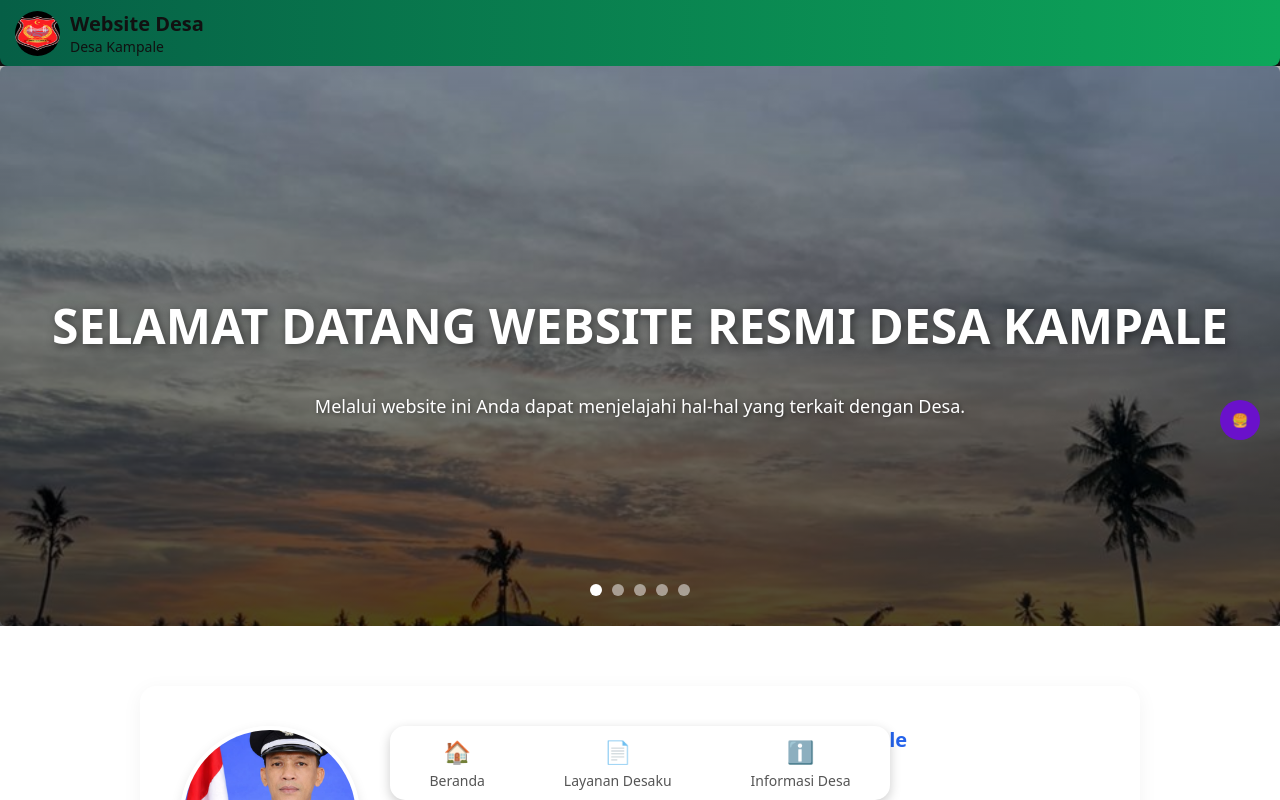
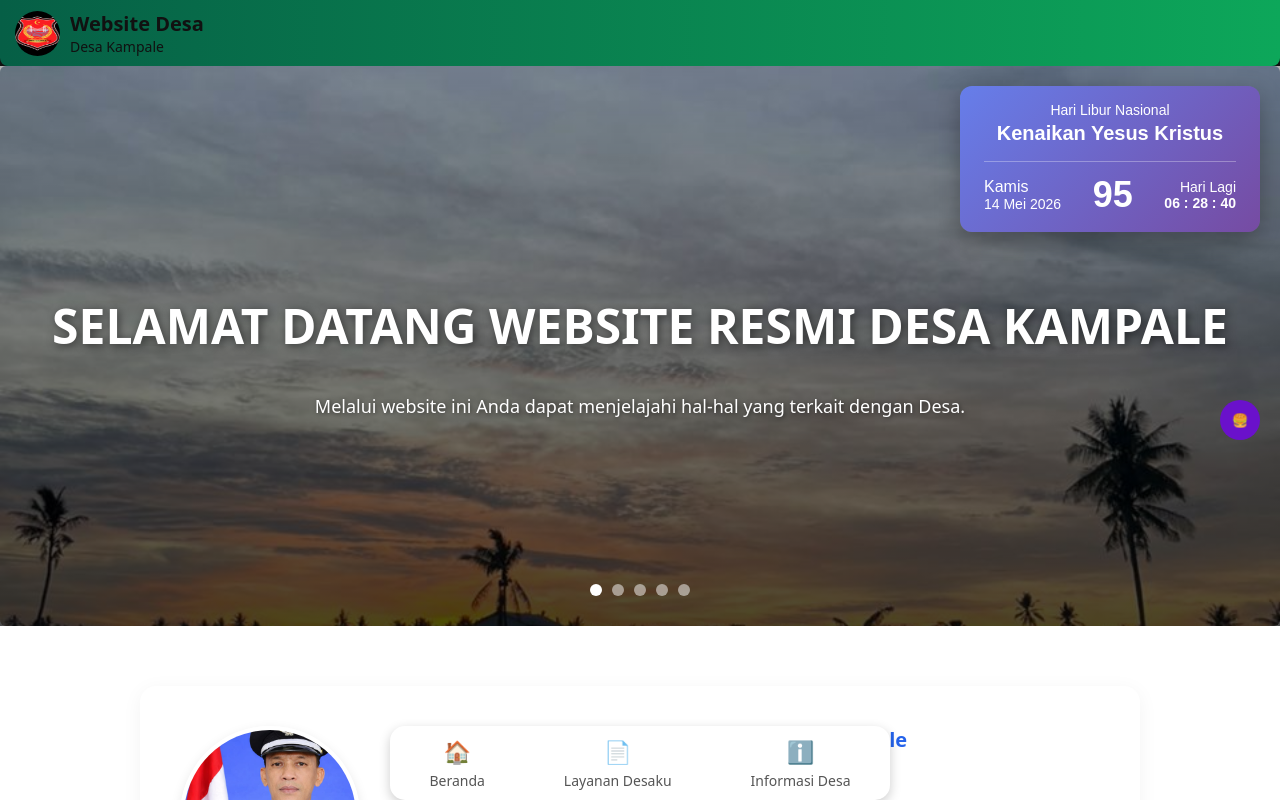
Before and after one commit to pemerintahdesakampale-alt/aplikasi-desa-kampale, a Next.js app: page / in a window 1280 px wide. Shown: the top 800 px of the page. Built offline with nearby package versions, Linux system fonts and the light colour scheme.

Commit message:
Memasang widget kalender di halaman Hero

```diff
--- a/src/components/beranda/Hero.tsx
+++ b/src/components/beranda/Hero.tsx
@@ -1,6 +1,7 @@
 'use client';
 
 import { useState, useEffect } from 'react';
+import KalenderWidget from './KalenderWidget'; // <-- Ini kode import yang baru ditambahkan
 
 export default function Hero() {
   // Daftar foto hero (sesuaikan nama file Anda)
@@ -123,6 +124,9 @@ export default function Hero() {
         ))}
       </div>
 
+      {/* WIDGET KALENDER DITAMBAHKAN DI SINI */}
+      <KalenderWidget />
+
       {/* Animation Styles */}
       <style jsx global>{`
         @keyframes fadeInDown {
--- /dev/null
+++ b/src/components/beranda/KalenderWidget.tsx
@@ -0,0 +1,74 @@
+'use client';
+
+import { useState, useEffect } from 'react';
+
+export default function KalenderWidget() {
+  const [mounted, setMounted] = useState(false);
+  const [timeLeft, setTimeLeft] = useState({ days: 0, hours: 0, minutes: 0, seconds: 0 });
+
+  // Atur tanggal tujuan (14 Mei 2026, 00:00:00)
+  const targetDate = new Date('2026-05-14T00:00:00').getTime();
+
+  useEffect(() => {
+    setMounted(true);
+    const interval = setInterval(() => {
+      const now = new Date().getTime();
+      const distance = targetDate - now;
+
+      if (distance < 0) {
+        clearInterval(interval);
+        return;
+      }
+
+      setTimeLeft({
+        days: Math.floor(distance / (1000 * 60 * 60 * 24)),
+        hours: Math.floor((distance % (1000 * 60 * 60 * 24)) / (1000 * 60 * 60)),
+        minutes: Math.floor((distance % (1000 * 60 * 60)) / (1000 * 60)),
+        seconds: Math.floor((distance % (1000 * 60)) / 1000),
+      });
+    }, 1000);
+
+    return () => clearInterval(interval);
+  }, [targetDate]);
+
+  // Mencegah error di Next.js
+  if (!mounted) return null;
+
+  return (
+    <div style={{
+      position: 'absolute', // Membuatnya melayang di atas gambar
+      top: '20px',
+      right: '20px',
+      zIndex: 50, // Memastikan tidak tertutup elemen lain
+      background: 'linear-gradient(135deg, #667eea 0%, #764ba2 100%)', // Warna ungu gradasi
+      color: 'white',
+      padding: '16px 24px',
+      borderRadius: '12px',
+      boxShadow: '0 8px 24px rgba(0,0,0,0.3)',
+      fontFamily: 'sans-serif',
+      textAlign: 'center',
+      minWidth: '300px'
+    }}>
+      <div style={{ fontSize: '14px', marginBottom: '4px' }}>Hari Libur Nasional</div>
+      <div style={{ fontSize: '20px', fontWeight: 'bold', marginBottom: '16px' }}>Kenaikan Yesus Kristus</div>
+
+      <div style={{ display: 'flex', justifyContent: 'space-between', alignItems: 'center', borderTop: '1px solid rgba(255,255,255,0.3)', paddingTop: '12px' }}>
+        <div style={{ textAlign: 'left' }}>
+          <div style={{ fontSize: '16px' }}>Kamis</div>
+          <div style={{ fontSize: '14px' }}>14 Mei 2026</div>
+        </div>
+
+        <div style={{ fontSize: '36px', fontWeight: 'bold', margin: '0 16px' }}>
+          {timeLeft.days}
+        </div>
+
+        <div style={{ textAlign: 'right' }}>
+          <div style={{ fontSize: '14px' }}>Hari Lagi</div>
+          <div style={{ fontSize: '14px', fontWeight: 'bold' }}>
+            {String(timeLeft.hours).padStart(2, '0')} : {String(timeLeft.minutes).padStart(2, '0')} : {String(timeLeft.seconds).padStart(2, '0')}
+          </div>
+        </div>
+      </div>
+    </div>
+  );
+}
```
